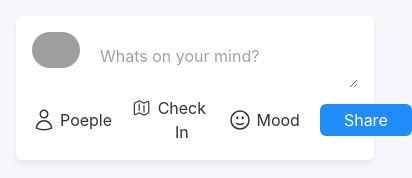
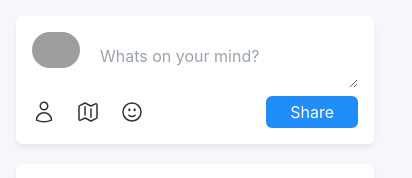
Before and after one commit to JL-Agbalo/my_social_media_app_frontend, a React (Create React App) app: page / in a window 390 px wide. Shown: the top 178 px of the page, 412 px wide, since content can reach past the window. Built offline with nearby package versions, Linux system fonts and the light colour scheme; grey boxes are pictures that could not be loaded.

Commit message:
Update PostFormCard and Profile components to improve accessibility with hidden text for mobile views

```diff
--- a/src/components/layout/PostFormCard.js
+++ b/src/components/layout/PostFormCard.js
@@ -31,7 +31,7 @@ function PostFormCard() {
                 d="M15.75 6a3.75 3.75 0 1 1-7.5 0 3.75 3.75 0 0 1 7.5 0ZM4.501 20.118a7.5 7.5 0 0 1 14.998 0A17.933 17.933 0 0 1 12 21.75c-2.676 0-5.216-.584-7.499-1.632Z"
               />
             </svg>
-            Poeple
+            <span className="hidden md:block">Poeple</span>
           </button>
         </div>
         <div>
@@ -50,7 +50,7 @@ function PostFormCard() {
                 d="M9 6.75V15m6-6v8.25m.503 3.498 4.875-2.437c.381-.19.622-.58.622-1.006V4.82c0-.836-.88-1.38-1.628-1.006l-3.869 1.934c-.317.159-.69.159-1.006 0L9.503 3.252a1.125 1.125 0 0 0-1.006 0L3.622 5.689C3.24 5.88 3 6.27 3 6.695V19.18c0 .836.88 1.38 1.628 1.006l3.869-1.934c.317-.159.69-.159 1.006 0l4.994 2.497c.317.158.69.158 1.006 0Z"
               />
             </svg>
-            Check In
+            <span className="hidden md:block">Check In</span>
           </button>
         </div>
         <div>
@@ -69,12 +69,12 @@ function PostFormCard() {
                 d="M15.182 15.182a4.5 4.5 0 0 1-6.364 0M21 12a9 9 0 1 1-18 0 9 9 0 0 1 18 0ZM9.75 9.75c0 .414-.168.75-.375.75S9 10.164 9 9.75 9.168 9 9.375 9s.375.336.375.75Zm-.375 0h.008v.015h-.008V9.75Zm5.625 0c0 .414-.168.75-.375.75s-.375-.336-.375-.75.168-.75.375-.75.375.336.375.75Zm-.375 0h.008v.015h-.008V9.75Z"
               />
             </svg>
-            Mood
+            <span className="hidden md:block">Mood</span>
           </button>
         </div>
         <div className="grow text-right">
           <button className="bg-socialBlue text-white px-6 py-1 rounded-md">
-            Share
+            <span>Share</span>
           </button>
         </div>
       </div>
--- a/src/pages/Profile.js
+++ b/src/pages/Profile.js
@@ -56,7 +56,7 @@ function Profile() {
                     d="M19.5 14.25v-2.625a3.375 3.375 0 0 0-3.375-3.375h-1.5A1.125 1.125 0 0 1 13.5 7.125v-1.5a3.375 3.375 0 0 0-3.375-3.375H8.25m0 12.75h7.5m-7.5 3H12M10.5 2.25H5.625c-.621 0-1.125.504-1.125 1.125v17.25c0 .621.504 1.125 1.125 1.125h12.75c.621 0 1.125-.504 1.125-1.125V11.25a9 9 0 0 0-9-9Z"
                   />
                 </svg>
-                Posts
+                <span className="hidden sm:block">Posts</span>
               </Link>
               <Link
                 to="/profile/about"
@@ -76,7 +76,7 @@ function Profile() {
                     d="M15 9h3.75M15 12h3.75M15 15h3.75M4.5 19.5h15a2.25 2.25 0 0 0 2.25-2.25V6.75A2.25 2.25 0 0 0 19.5 4.5h-15a2.25 2.25 0 0 0-2.25 2.25v10.5A2.25 2.25 0 0 0 4.5 19.5Zm6-10.125a1.875 1.875 0 1 1-3.75 0 1.875 1.875 0 0 1 3.75 0Zm1.294 6.336a6.721 6.721 0 0 1-3.17.789 6.721 6.721 0 0 1-3.168-.789 3.376 3.376 0 0 1 6.338 0Z"
                   />
                 </svg>
-                About
+                <span className="hidden sm:block">About</span>
               </Link>
               <Link
                 to="/profile/friends"
@@ -96,7 +96,7 @@ function Profile() {
                     d="M18 18.72a9.094 9.094 0 0 0 3.741-.479 3 3 0 0 0-4.682-2.72m.94 3.198.001.031c0 .225-.012.447-.037.666A11.944 11.944 0 0 1 12 21c-2.17 0-4.207-.576-5.963-1.584A6.062 6.062 0 0 1 6 18.719m12 0a5.971 5.971 0 0 0-.941-3.197m0 0A5.995 5.995 0 0 0 12 12.75a5.995 5.995 0 0 0-5.058 2.772m0 0a3 3 0 0 0-4.681 2.72 8.986 8.986 0 0 0 3.74.477m.94-3.197a5.971 5.971 0 0 0-.94 3.197M15 6.75a3 3 0 1 1-6 0 3 3 0 0 1 6 0Zm6 3a2.25 2.25 0 1 1-4.5 0 2.25 2.25 0 0 1 4.5 0Zm-13.5 0a2.25 2.25 0 1 1-4.5 0 2.25 2.25 0 0 1 4.5 0Z"
                   />
                 </svg>
-                Friends
+                <span className="hidden sm:block">Friends</span>
               </Link>
               <Link
                 to="/profile/photos"
@@ -116,7 +116,7 @@ function Profile() {
                     d="m2.25 15.75 5.159-5.159a2.25 2.25 0 0 1 3.182 0l5.159 5.159m-1.5-1.5 1.409-1.409a2.25 2.25 0 0 1 3.182 0l2.909 2.909m-18 3.75h16.5a1.5 1.5 0 0 0 1.5-1.5V6a1.5 1.5 0 0 0-1.5-1.5H3.75A1.5 1.5 0 0 0 2.25 6v12a1.5 1.5 0 0 0 1.5 1.5Zm10.5-11.25h.008v.008h-.008V8.25Zm.375 0a.375.375 0 1 1-.75 0 .375.375 0 0 1 .75 0Z"
                   />
                 </svg>
-                Photos
+                <span className="hidden sm:block">Photos</span>
               </Link>
             </div>
           </div>
```
